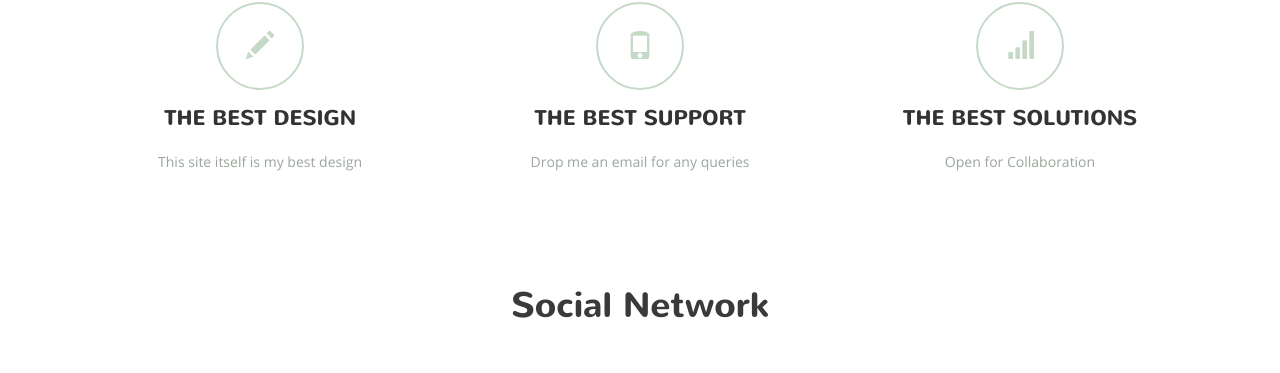
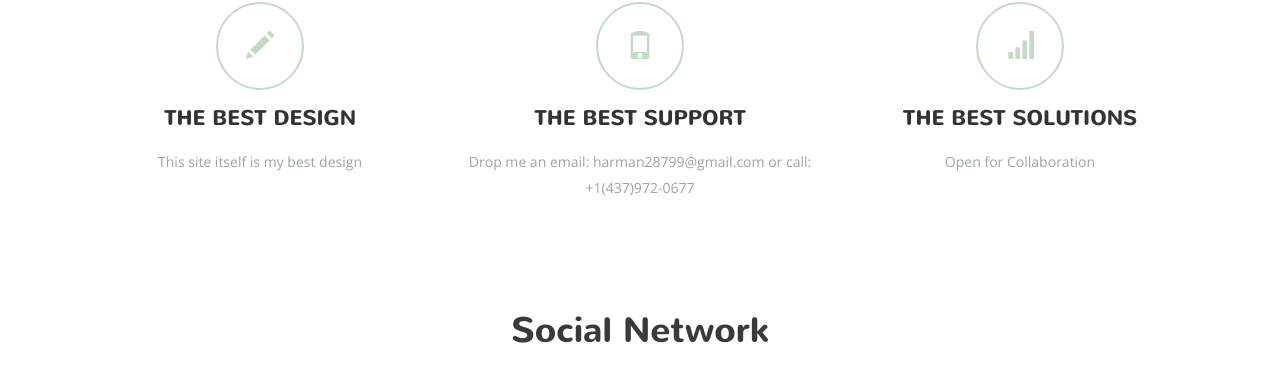
Before and after one commit to harmandeep-code/harmandeep.github.io, a plain HTML site: page index.html in a window 1280 px wide. Shown: the part 1034-1407 px from the top of the page. Drawn offline with Linux system fonts and the light colour scheme; files whose address does not match are found by name.

Commit message:
Update index.html

```diff
--- a/index.html
+++ b/index.html
@@ -112,7 +112,7 @@ Smartphone Compatible web template, free webdesigns for Nokia, Samsung, LG, Sony
 								<span class="glyphicon glyphicon-phone" aria-hidden="true"></span>
 								<h4>THE BEST SUPPORT</h4>
 								<span> </span>
-								<p>Drop me an email for any queries</p>
+								<p>Drop me an email: harman28799@gmail.com or call: +1(437)972-0677</p>
 							</div>
 							<div class="col-md-4 service-grid">
 								<span class="glyphicon glyphicon-signal" aria-hidden="true"></span>
```
